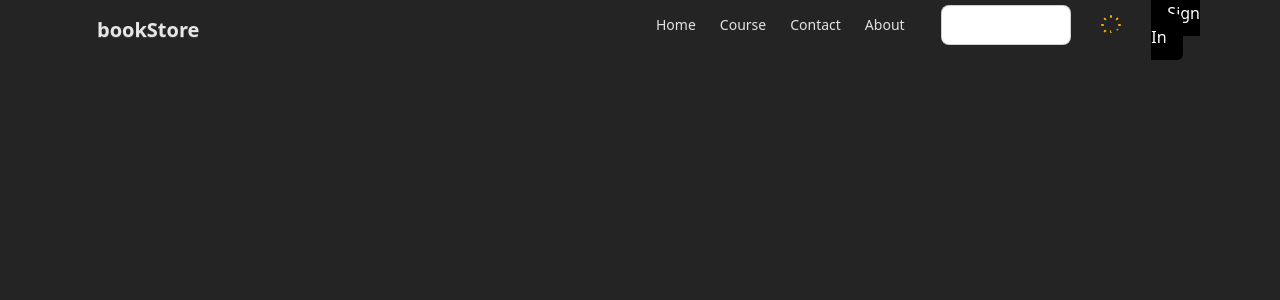
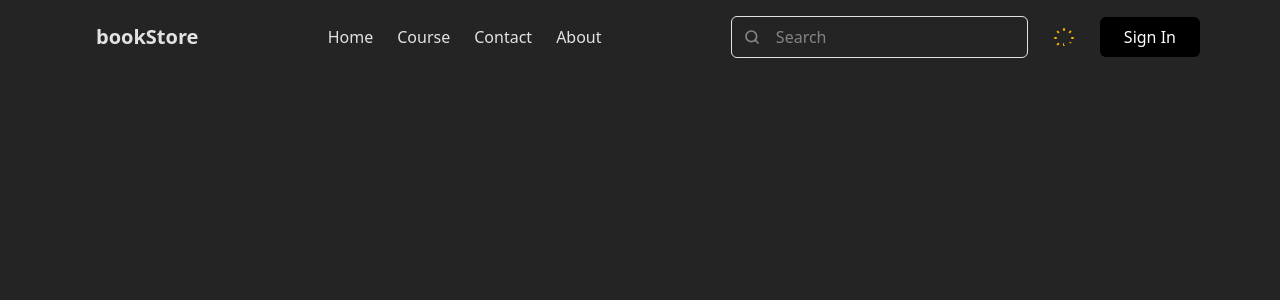
Before and after one commit to HanoodTunio/BookStore, a React (Vite) app in the folder front-end/: page / in a window 1280 px wide. Shown: the top 300 px of the page. Built offline with nearby package versions, Linux system fonts and the light colour scheme.

Commit message:
updated the navbar

```diff
--- a/front-end/src/components/Navbar.jsx
+++ b/front-end/src/components/Navbar.jsx
@@ -4,9 +4,15 @@ function Navbar() {
   return (
     <>
       <div className="max-w-screen-2xl container mx-auto md:px-20 px-4">
-        <div className="navbar-start">
+        <div className="flex justify-between items-center py-4">
+          {/* Left Side */}
+          <div className="flex items-center space-x-4">
             <div className="dropdown">
-            <div tabIndex={0} role="button" className="btn btn-ghost lg:hidden">
+              <div
+                tabIndex={0}
+                role="button"
+                className="btn btn-ghost lg:hidden"
+              >
                 <svg
                   xmlns="http://www.w3.org/2000/svg"
                   className="h-5 w-5"
@@ -40,30 +46,30 @@ function Navbar() {
                 </li>
               </ul>
             </div>
-          <a className="btn btn-ghost text-xl font-bold cursor-pointer">
-            bookStore
+            <a className="text-xl font-bold cursor-pointer">bookStore</a>
+          </div>
+
+          {/* Center Links */}
+          <div className="hidden lg:flex space-x-6">
+            <a href="#" className="hover:text-gray-600">
+              Home
+            </a>
+            <a href="#" className="hover:text-gray-600">
+              Course
+            </a>
+            <a href="#" className="hover:text-gray-600">
+              Contact
+            </a>
+            <a href="#" className="hover:text-gray-600">
+              About
             </a>
           </div>
-        <div className="navbar-end space-x-5">
-          {/* Navbar Center Links */}
-          <div className="navbar-center hidden lg:flex">
-            <ul className="menu menu-horizontal px-1">
-              <li>
-                <a href="#">Home</a>
-              </li>
-              <li>
-                <a href="#">Course</a>
-              </li>
-              <li>
-                <a href="#">Contact</a>
-              </li>
-              <li>
-                <a href="#">About</a>
-              </li>
-            </ul>
-          </div>
+
+          {/* Right Side */}
+          <div className="flex items-center space-x-4">
+            {/* Search Bar */}
             <div className="hidden md:block">
-            <label className="input flex items-center rounded-lg px-3 py-1 focus-within:border-gray-400">
+              <label className="px-3 py-1 border flex items-center gap-2 rounded-md">
                 <svg
                   className="h-[1em] opacity-50"
                   xmlns="http://www.w3.org/2000/svg"
@@ -87,16 +93,15 @@ function Navbar() {
                 />
               </label>
             </div>
-          <div className="w-fit p-2 rounded-lg">
+
+            {/* Theme Toggle */}
+            <div className="p-2 rounded-lg">
               <label className="swap swap-rotate">
-              {/* hidden checkbox to toggle theme */}
                 <input
                   type="checkbox"
                   className="theme-controller"
                   value="synthwave"
                 />
-
-              {/* sun icon */}
                 <svg
                   className="swap-off h-6 w-6 fill-current text-yellow-500"
                   xmlns="http://www.w3.org/2000/svg"
@@ -104,8 +109,6 @@ function Navbar() {
                 >
                   <path d="M5.64,17l-.71.71a1,1,0,0,0,0,1.41,1,1,0,0,0,1.41,0l.71-.71A1,1,0,0,0,5.64,17ZM5,12a1,1,0,0,0-1-1H3a1,1,0,0,0,0,2H4A1,1,0,0,0,5,12Zm7-7a1,1,0,0,0,1-1V3a1,1,0,0,0-2,0V4A1,1,0,0,0,12,5ZM5.64,7.05a1,1,0,0,0,.7.29,1,1,0,0,0,.71-.29,1,1,0,0,0,0-1.41l-.71-.71A1,1,0,0,0,4.93,6.34Zm12,.29a1,1,0,0,0,.7-.29l.71-.71a1,1,0,1,0-1.41-1.41L17,5.64a1,1,0,0,0,0,1.41A1,1,0,0,0,17.66,7.34ZM21,11H20a1,1,0,0,0,0,2h1a1,1,0,0,0,0-2Zm-9,6a1,1,0,0,0-1,1v1a1,1,0,0,0,2,0V20A1,1,0,0,0,12,19ZM16.36,17A1,1,0,0,0,17,16.36l.71.71a1,1,0,0,0,1.41,0,1,1,0,0,0,0-1.41Z" />
                 </svg>
-
-              {/* moon icon */}
                 <svg
                   className="swap-on h-6 w-6 fill-current text-gray-700 dark:text-white"
                   xmlns="http://www.w3.org/2000/svg"
@@ -116,10 +119,15 @@ function Navbar() {
               </label>
             </div>
 
-          <div>
-            <a className="bg-black text-white px-4 py-3 rounded-md hover:bg-slate-800 duration-300 cursor-pointer">
+            {/* Sign In Button (Fixed) */}
+            <div className="flex items-center">
+              <a
+                href="#"
+                className="bg-black text-white px-6 py-2 rounded-md hover:bg-slate-800 transition duration-300"
+              >
                 Sign In
               </a>
+            </div>
           </div>
         </div>
       </div>
```
Lines whose indentation alone changed are shown as unchanged.
